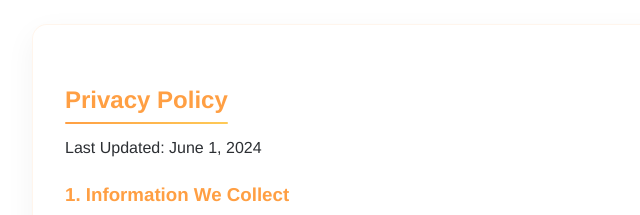
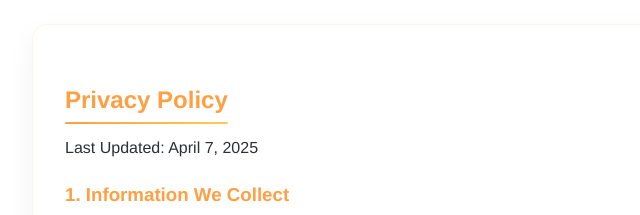
Before and after one commit to Flame7-7/Meowcall, a plain HTML site: page index.html in a window 1280 px wide. Shown: the part 6740-6955 px from the top of the page, 208-848 px from the left. Drawn offline with Linux system fonts and the light colour scheme.

Commit message:
Update index.html

```diff
--- a/index.html
+++ b/index.html
@@ -911,7 +911,7 @@
                 <div id="privacy" class="tab-content active">
                     <div class="legal-content">
                         <h2>Privacy Policy</h2>
-                        <p>Last Updated: June 1, 2024</p>
+                        <p>Last Updated: April 7, 2025</p>
 
                         <h3>1. Information We Collect</h3>
                         <p>MeowCall collects the following information when you use our bot:</p>
```
